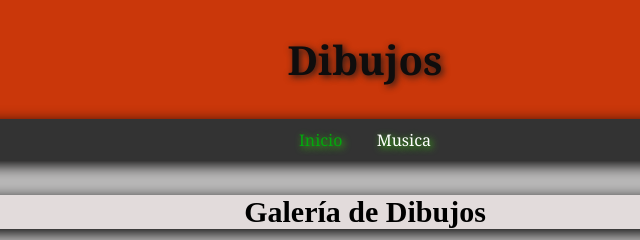
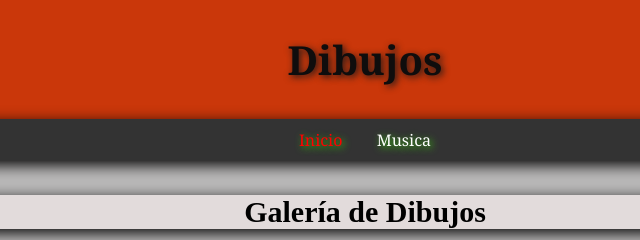
Before and after one commit to Ayalaleonardo20/arte-musica1, a plain HTML site: page index.html in a window 1280 px wide. In both pictures the pointer is over the link "Inicio". Shown: the top 240 px of the page, 275-915 px from the left. Drawn offline with Linux system fonts and the light colour scheme.

Commit message:
Update estilo1.css

```diff
--- a/estilo1.css
+++ b/estilo1.css
@@ -36,7 +36,7 @@
         }
        /*enlaces*/
         nav a:hover {
-            color: #03a70e;
+            color: red;
         }
         /*distancia de parrafo*/
         section {
```
